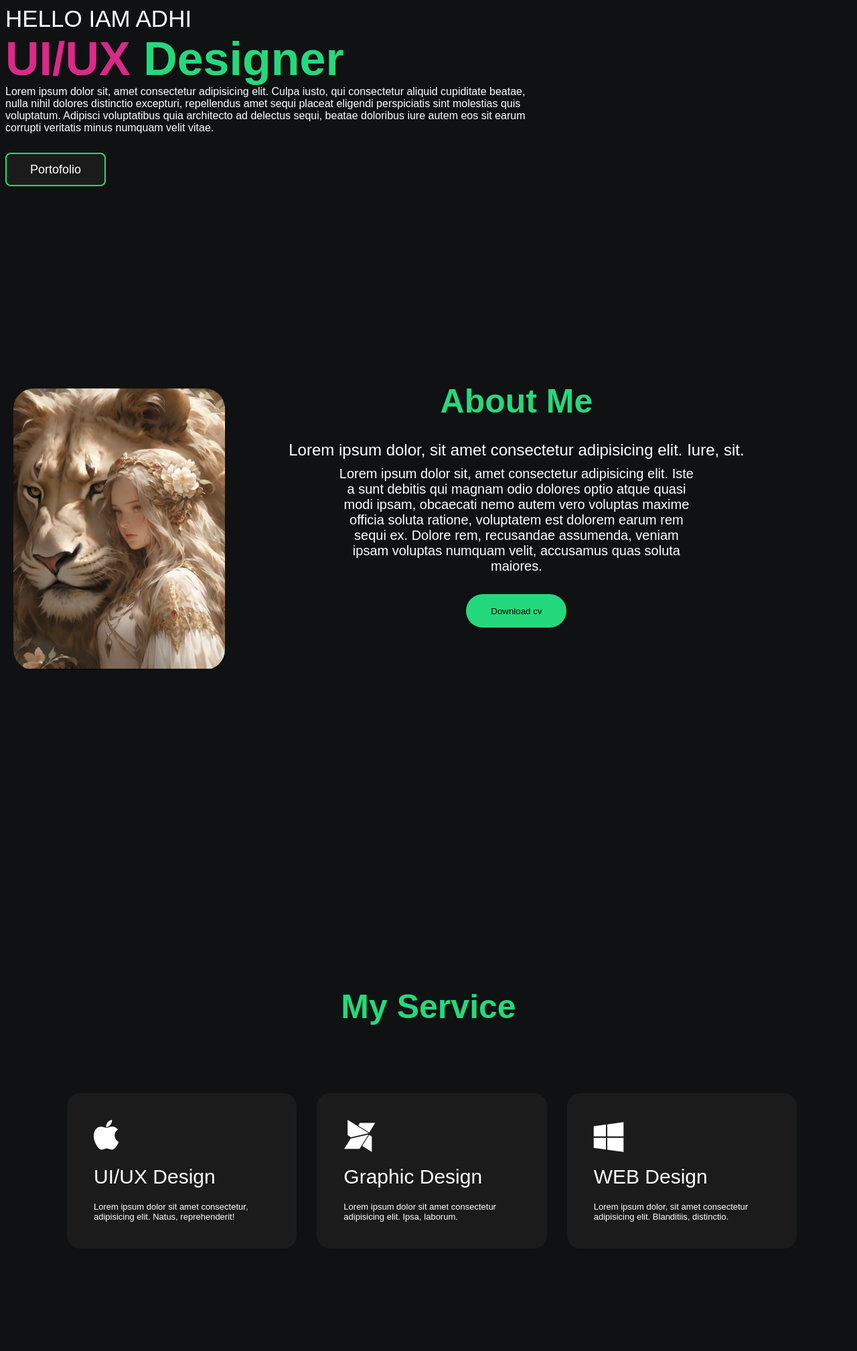
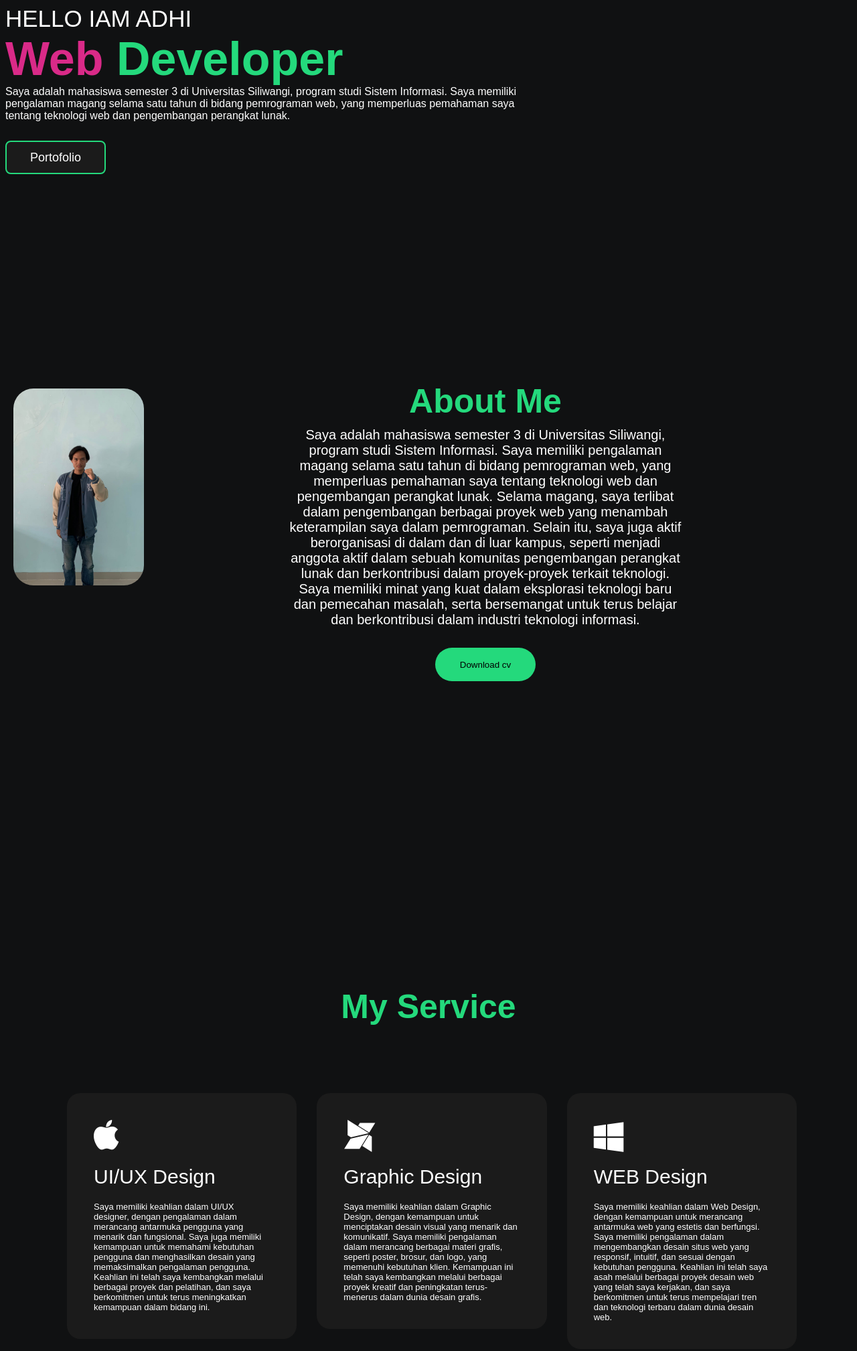
Before and after one commit to Adhicuyy/portofolio-Designer, a plain HTML site: page index.html in a window 1280 px wide. Shown: the part 240-2257 px from the top of the page at 67% size. Drawn offline with Linux system fonts and the light colour scheme.

Commit message:
menambahkan file

```diff
--- a/index.html
+++ b/index.html
@@ -12,7 +12,6 @@
   <div class="hero">
     <!-- NAVBAR -->
     <nav>
-      <img src="IMG_4337.jpg" alt="">
       <ul>
         <li><a href="#">Home</a></li>
         <li><a href="#about">About</a></li>
@@ -26,8 +25,8 @@
     <div>
       <div class="text-box">
         <h1>HELLO IAM ADHI</h1>
-        <h2>UI/UX <span>Designer</span></h2>
-        <p>Lorem ipsum dolor sit, amet consectetur adipisicing elit. Culpa iusto, qui consectetur aliquid cupiditate beatae, nulla nihil dolores distinctio excepturi, repellendus amet sequi placeat eligendi perspiciatis sint molestias quis voluptatum. Adipisci voluptatibus quia architecto ad delectus sequi, beatae doloribus iure autem eos sit earum corrupti veritatis minus numquam velit vitae.</p>
+        <h2>Web <span>Developer</span></h2>
+        <p>Saya adalah mahasiswa semester 3 di Universitas Siliwangi, program studi Sistem Informasi. Saya memiliki pengalaman magang selama satu tahun di bidang pemrograman web, yang memperluas pemahaman saya tentang teknologi web dan pengembangan perangkat lunak.</p>
         <button class="porto">Portofolio</button>
       </div>
     </div>
@@ -39,13 +38,12 @@
     <div class="about">
       <div class="row">
         <div class="image">
-          <img src="IMG_4344.jpg" alt="">
+          <img src="personal.jpeg" alt="">
         </div>
         <div class="about-text">
           <h1 class="sub-tittle">About Me</h1>
-          <h2>Lorem ipsum dolor, sit amet consectetur adipisicing elit. Iure, sit.</h2>
           <p>
-            Lorem ipsum dolor sit, amet consectetur adipisicing elit. Iste a sunt debitis qui magnam odio dolores optio atque quasi modi ipsam, obcaecati nemo autem vero voluptas maxime officia soluta ratione, voluptatem est dolorem earum rem sequi ex. Dolore rem, recusandae assumenda, veniam ipsam voluptas numquam velit, accusamus quas soluta maiores.
+            Saya adalah mahasiswa semester 3 di Universitas Siliwangi, program studi Sistem Informasi. Saya memiliki pengalaman magang selama satu tahun di bidang pemrograman web, yang memperluas pemahaman saya tentang teknologi web dan pengembangan perangkat lunak. Selama magang, saya terlibat dalam pengembangan berbagai proyek web yang menambah keterampilan saya dalam pemrograman. Selain itu, saya juga aktif berorganisasi di dalam dan di luar kampus, seperti menjadi anggota aktif dalam sebuah komunitas pengembangan perangkat lunak dan berkontribusi dalam proyek-proyek terkait teknologi. Saya memiliki minat yang kuat dalam eksplorasi teknologi baru dan pemecahan masalah, serta bersemangat untuk terus belajar dan berkontribusi dalam industri teknologi informasi.
           </p>
           <div class="button-wrapper">
             <button class="btn-cv">Download cv</button>
@@ -68,21 +66,21 @@
               <i class="fa fa-apple" style="font-size:48px;color:white"></i>
             </a>
             <h2>UI/UX Design</h2>
-            <P>Lorem ipsum dolor sit amet consectetur, adipisicing elit. Natus, reprehenderit!</P>
+            <P>Saya memiliki keahlian dalam UI/UX designer, dengan pengalaman dalam merancang antarmuka pengguna yang menarik dan fungsional. Saya juga memiliki kemampuan untuk memahami kebutuhan pengguna dan menghasilkan desain yang memaksimalkan pengalaman pengguna. Keahlian ini telah saya kembangkan melalui berbagai proyek dan pelatihan, dan saya berkomitmen untuk terus meningkatkan kemampuan dalam bidang ini.</P>
           </div>
           <div>
             <a href="">
               <i class="fa fa-modx" style="font-size:48px;color:white"></i>
             </a>
             <h2>Graphic Design</h2>
-            <p>Lorem ipsum dolor sit amet consectetur adipisicing elit. Ipsa, laborum.</p>
+            <p>Saya memiliki keahlian dalam Graphic Design, dengan kemampuan untuk menciptakan desain visual yang menarik dan komunikatif. Saya memiliki pengalaman dalam merancang berbagai materi grafis, seperti poster, brosur, dan logo, yang memenuhi kebutuhan klien. Kemampuan ini telah saya kembangkan melalui berbagai proyek kreatif dan peningkatan terus-menerus dalam dunia desain grafis.</p>
           </div>
           <div>
             <a href="">
               <i class="fa fa-windows" style="font-size:48px;color:white"></i>
             </a>
             <h2>WEB Design</h2>
-            <p>Lorem ipsum dolor, sit amet consectetur adipisicing elit. Blanditiis, distinctio.</p>
+            <p>Saya memiliki keahlian dalam Web Design, dengan kemampuan untuk merancang antarmuka web yang estetis dan berfungsi. Saya memiliki pengalaman dalam mengembangkan desain situs web yang responsif, intuitif, dan sesuai dengan kebutuhan pengguna. Keahlian ini telah saya asah melalui berbagai proyek desain web yang telah saya kerjakan, dan saya berkomitmen untuk terus mempelajari tren dan teknologi terbaru dalam dunia desain web.</p>
           </div>
         </div>
       </div>
@@ -96,21 +94,21 @@
         <h1 class="sub-porto">My Portofolio</h1>
         <div class="work-list"> <!-- Mengubah class "worklist" menjadi "work-list" -->
           <div class="work">
-            <img src="IMG_4331.jpg" alt="">
+            <img src="web design.jpeg" alt="">
             <div class="layer">
               <h3>Web Design</h3>
-              <p>Lorem ipsum dolor sit amet consectetur adipisicing elit. Maxime ullam rerum pariatur ex in aliquid, minus sunt earum. Est nulla quibusdam amet dolores, quasi nobis similique magni adipisci repellat et.</p>
+              <p>Saya memiliki keahlian dalam Web Design, dengan kemampuan untuk menciptakan antarmuka web yang estetis dan berfungsi. Saya telah mengembangkan desain situs web yang responsif, intuitif, dan disesuaikan dengan kebutuhan pengguna.</p>
               <a href="#"> <!-- Mengubah elemen <p> menjadi <a> -->
                 <i class="fa-solid fa-crop-simple"></i> <!-- Mengubah class "fa-solidmfa-crop-simple" menjadi "fa-solid fa-crop-simple" -->
               </a>
             </div>
           </div>
           <div class="work">
-            <img src="IMG_4344.jpg" alt="">
+            <img src="WhatsApp Image 2023-09-07 at 18.46.51.jpeg" alt="">
             <div class="layer">
               <h3>Social Media App</h3>
               <p>
-                Lorem ipsum, dolor sit amet consectetur adipisicing elit. Repudiandae quo labore libero dolore quibusdam voluptas tempore velit corrupti, saepe at! Delectus sit est officia? Nostrum eius ipsum quae veniam officiis.
+                Saya juga aktif di berbagai platform media sosial. Saya melihat media sosial sebagai alat yang kuat untuk berbagi pengetahuan dan pengalaman saya dalam desain web, serta untuk terhubung dengan sesama profesional dan individu yang memiliki minat serupa.
               </p>
               <a href="#">
                 <i class="fab fa-app-store"></i>
@@ -118,11 +116,11 @@
             </div>
           </div>
           <div class="work">
-            <img src="IMG_4332.jpg" alt="">
+            <img src="Mojo Footwear Blog.jpg" alt="">
             <div class="layer">
               <h3>E-Commerce</h3>
               <p>
-                Lorem ipsum dolor sit amet consectetur adipisicing elit. Earum odit blanditiis ratione vitae nemo, recusandae dignissimos. In, recusandae, repellendus iste repudiandae eos aliquid quia, qui nesciunt amet ipsam ab aliquam.
+                Saya telah merancang dan mengembangkan situs web e-commerce dari perencanaan hingga peluncuran, termasuk desain antarmuka, integrasi pembayaran, dan perbaikan tampilan produk untuk meningkatkan konversi penjualan.
               </p>
               <a href="#">
                 <i class="fa-regular fa-dumpster"></i> <!-- Mengubah class "fa-reguler fa-dumpster" menjadi "fa-regular fa-dumpster" -->
```
Also changed, not shown: IMG_4331.jpg (deleted), IMG_4332.jpg (deleted), IMG_4337.jpg (deleted), IMG_4344.jpg (deleted), Mojo Footwear Blog.jpg (added), WhatsApp Image 2023-09-07 at 18.46.51.jpeg (added), personal.jpeg (added), web design.jpeg (added).
